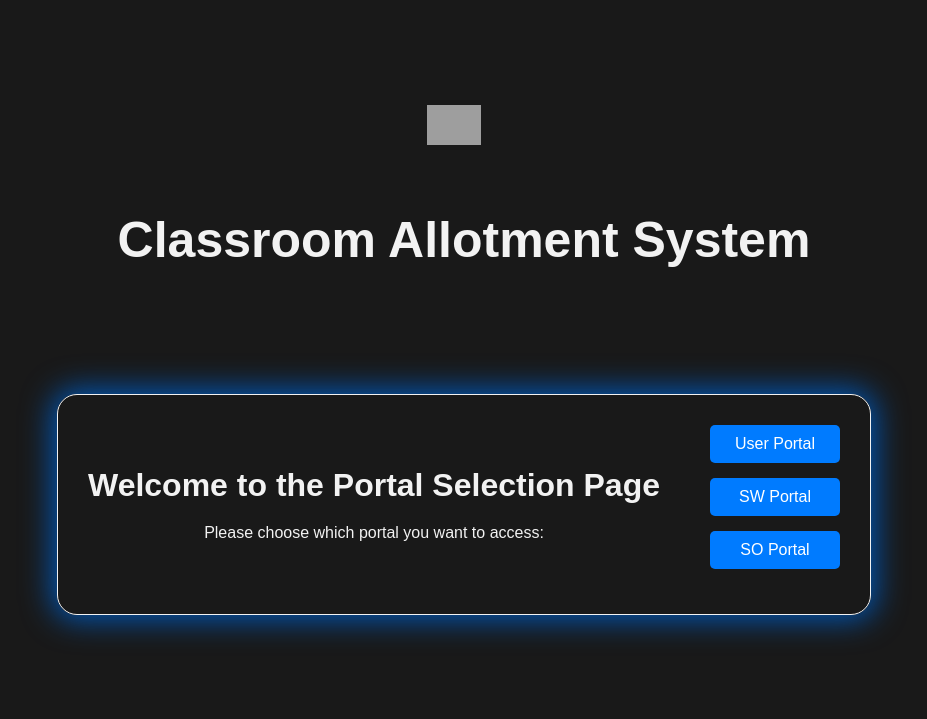
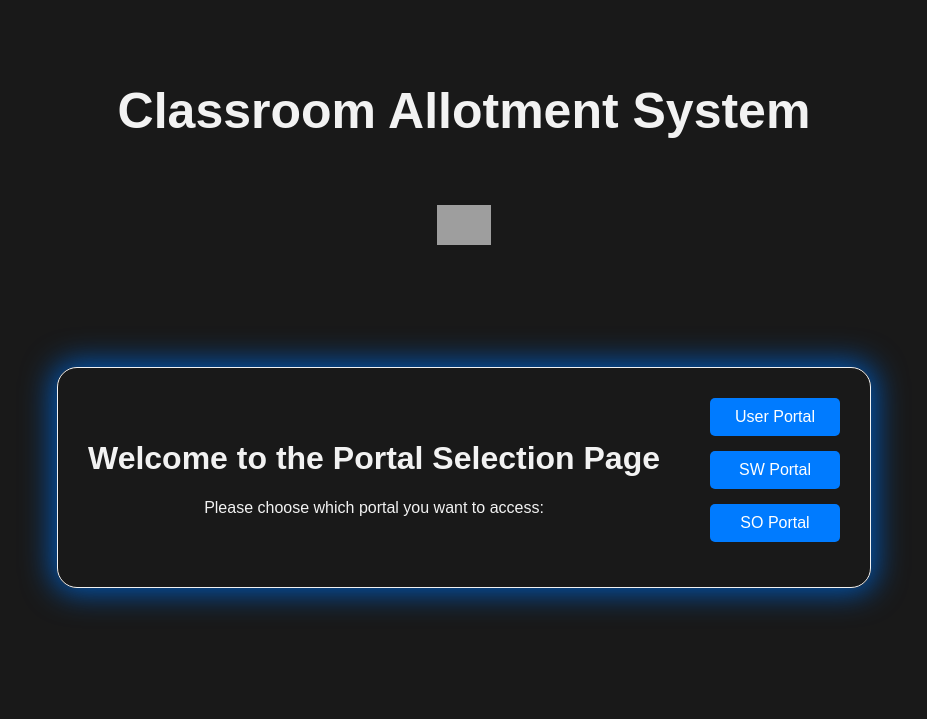
Before and after one commit to ishan-surana/ClassRoom-Allotment-System, a Flask app: page / in a window 1280 px wide. Shown: the top 719 px of the page, without its empty margins (176-1103 px from the left). Run offline with Flask 3, Linux system fonts and the light colour scheme; grey boxes are pictures that could not be loaded.

Commit message:
Added CSS and styling

```diff
--- a/templates/index.html
+++ b/templates/index.html
@@ -15,19 +15,19 @@
             box-sizing: border-box;
             margin: 0;
             flex-direction: column;
+            padding-top: 10px;
         }
 
         img {
             height: 40px;
             width: auto;
             margin: 0;
-            margin-right: 20px;
+            margin-bottom: 80px;
         }
 
         h1 {
             color: #f2f2f2;
             text-align: center;
-            margin-bottom: 20px;
         }
 
         p {
@@ -60,6 +60,20 @@
             background-color: #0056b3;
         }
 
+        .user:hover {
+            background-color: red;
+        }
+
+        .sw:hover {
+            background-color: lime;
+            color: black;
+        }
+
+        .so:hover {
+            background-color: yellow;
+            color: black;
+        }
+
         #main {
             border: 1px #f2f2f2 solid;
             display: flex;
@@ -68,6 +82,8 @@
             border-radius: 20px;
             box-shadow: 0 0 30px 5px #0056b3;
             transition: box-shadow 0.3s ease;
+            margin-bottom: 100px;
+            margin-top: 10px;
         }
 
         #main:hover {
@@ -89,8 +105,8 @@
     </style>
 </head>
 <body>
-        <img src="https://almashines.s3.dualstack.ap-southeast-1.amazonaws.com/assets/images/institutes/logo/170x170/947.jpg?v=1654254966">
-        <h1 style="font-size: 50px; margin-top: -40px;">Classroom Allotment System</h1>
+    <h1 style="font-size: 50px; margin-top: 40px;">Classroom Allotment System</h1>
+    <img src="https://almashines.s3.dualstack.ap-southeast-1.amazonaws.com/assets/images/institutes/logo/170x170/947.jpg?v=1654254966">
     <div id="main" class="shadow-on-hover">
         <div>
             <h1>Welcome to the Portal Selection Page</h1>
@@ -98,9 +114,9 @@
             <strong><u style="color: lightblue;"><p id="portal_name" style="color: lightblue;"></p></u></strong>
         </div>
         <form action="/redirect" method="post">
-            <button type="submit" name="portal" value="user" onmouseover="hovered('user')" onmouseout="notHovered('user')">User Portal</button>
-            <button type="submit" name="portal" value="sw" onmouseover="hovered('sw')" onmouseout="notHovered('sw')">SW Portal</button>
-            <button type="submit" name="portal" value="so" onmouseover="hovered('so')" onmouseout="notHovered('so')">SO Portal</button>
+            <button type="submit" name="portal" value="user" class="user" onmouseover="hovered('user')" onmouseout="notHovered('user')">User Portal</button>
+            <button type="submit" name="portal" value="sw" class="sw" onmouseover="hovered('sw')" onmouseout="notHovered('sw')">SW Portal</button>
+            <button type="submit" name="portal" value="so" class="so" onmouseover="hovered('so')" onmouseout="notHovered('so')">SO Portal</button>
         </form>
     </div>
 
```
